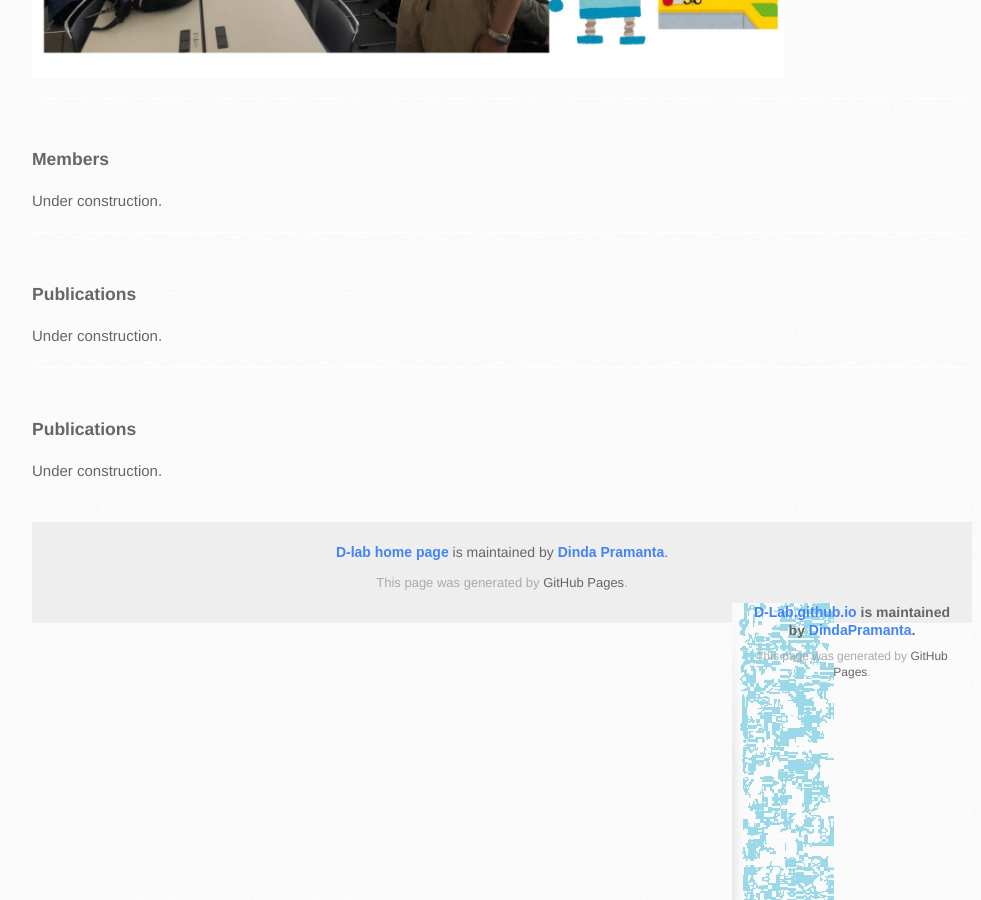
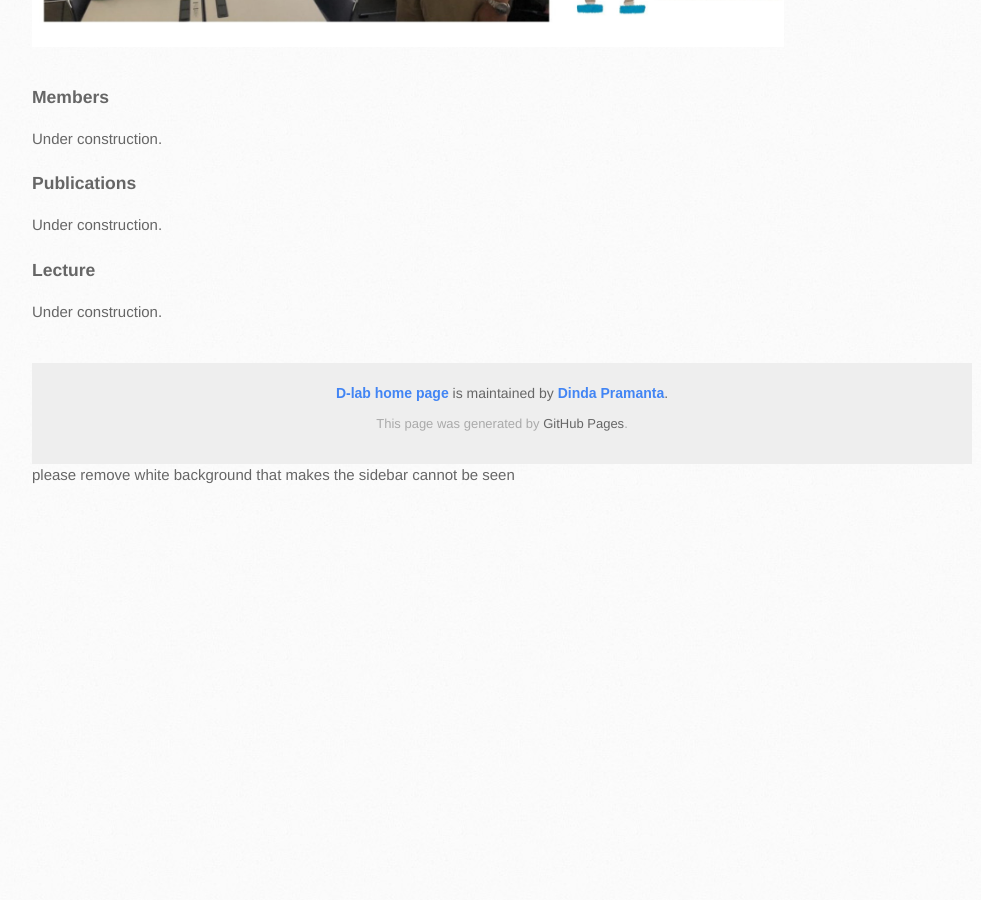
Before and after one commit to DindaPramanta/D-Lab.github.io, a Jekyll site: the page built from index.md, in a window 1280 px wide and 900 px high, scrolled down 1567 px. Shown: the whole window, without its empty margins (138-1119 px from the left). Built offline with Jekyll 4.4.1, drawn with Linux system fonts in a browser that asks for light colours; the repository's description, which GitHub fills in, is left out; after the commit the page ends 2076 px from its top, so only the background shows below that; some of the changed text lies outside the part shown.

Commit message:
Update default.html

```diff
--- a/_layouts/default.html
+++ b/_layouts/default.html
@@ -15,6 +15,8 @@
 
     {% include head-custom.html %}
     <style>
+
+
       footer {
         background-color: #EEE;
         padding: 20px;
@@ -29,6 +31,8 @@
         font-size: 14px;
         color: #666;
       }
+
+
     </style>
   </head>
 
@@ -39,9 +43,6 @@
           <h1>Welcome to<br>D-lab</h1>
         </a>
         <h2>{{ site.description | default: site.github.project_tagline }}</h2>
-        {% if site.github.is_project_page %}
-          <a href="https://dindapramanta.github.io/D-Lab.github.io/" class="button"><small>View project on</small> GitHub</a>
-        {% endif %}
         {% if site.github.is_user_page %}
           <a href="https://www.linkedin.com/in/dinda-pramanta-50696248/" class="button"><small>Follow me on</small> GitHub</a>
         {% endif %}
@@ -59,8 +60,6 @@
         </section>
 
 
-    <div id="content-wrapper">
-      <div class="inner clearfix">
     <section id="section1">
       <h3>Research Focus</h3>
       <div class="image-container">
@@ -71,36 +70,23 @@
       </div>
       <div class="image-container">
         <img class="poster-image" src="{{ '/assets/images/Poster-3.jpg' | relative_url }}" alt="D-Lab Poster">
+      </div>
     </section>
 
-
-      <div id="content-wrapper">
-      <div class="inner clearfix">
     <section id="section2">
       <h3>Members</h3>
       <p>Under construction.</p>
     </section>
 
-
-      <div id="content-wrapper">
-      <div class="inner clearfix">
     <section id="section3">
       <h3>Publications</h3>
       <p>Under construction.</p>
     </section>
 
-      <div id="content-wrapper">
-      <div class="inner clearfix">
     <section id="section4">
-      <h3>Publications</h3>
+      <h3>Lecture</h3>
       <p>Under construction.</p>
     </section>
-
-
-
-
-
-
 
     <footer>
       <p class="repo-owner">
@@ -111,27 +97,8 @@
       {% if site.github.is_project_page %}
         <p>This page was generated by <a href="https://pages.github.com">GitHub Pages</a>.</p>
       {% endif %}
-
-<aside id="sidebar">
-          {% if site.show_downloads %}
-            <a href="{{ site.github.zip_url }}" class="button">
-              <small>Download</small>
-              .zip file
-            </a>
-            <a href="{{ site.github.tar_url }}" class="button">
-              <small>Download</small>
-              .tar.gz file
-            </a>
-          {% endif %}
-
-          {% if site.github.is_project_page %}
-            <p class="repo-owner"><a href="{{ site.github.repository_url }}">{{ site.github.repository_name }}</a> is maintained by <a href="{{ site.github.owner_url }}">{{ site.github.owner_name }}</a>.</p>
-          {% endif %}
-
-          <p>This page was generated by <a href="https://pages.github.com">GitHub Pages</a>.</p>
-        </aside>
-      </div>
-    </div>
-
+    </footer>
   </body>
 </html>
+
+please remove white background that makes the sidebar cannot be seen
```
Lines whose indentation alone changed are shown as unchanged.
